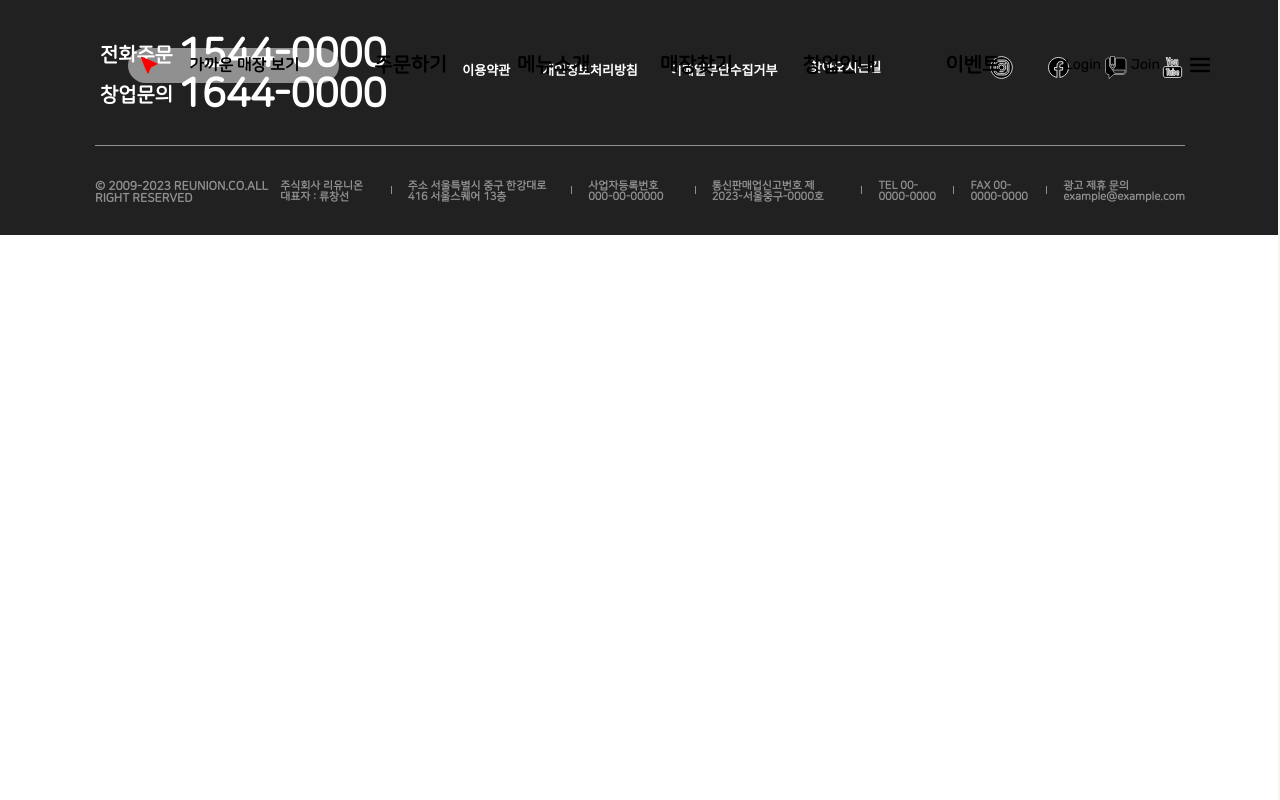
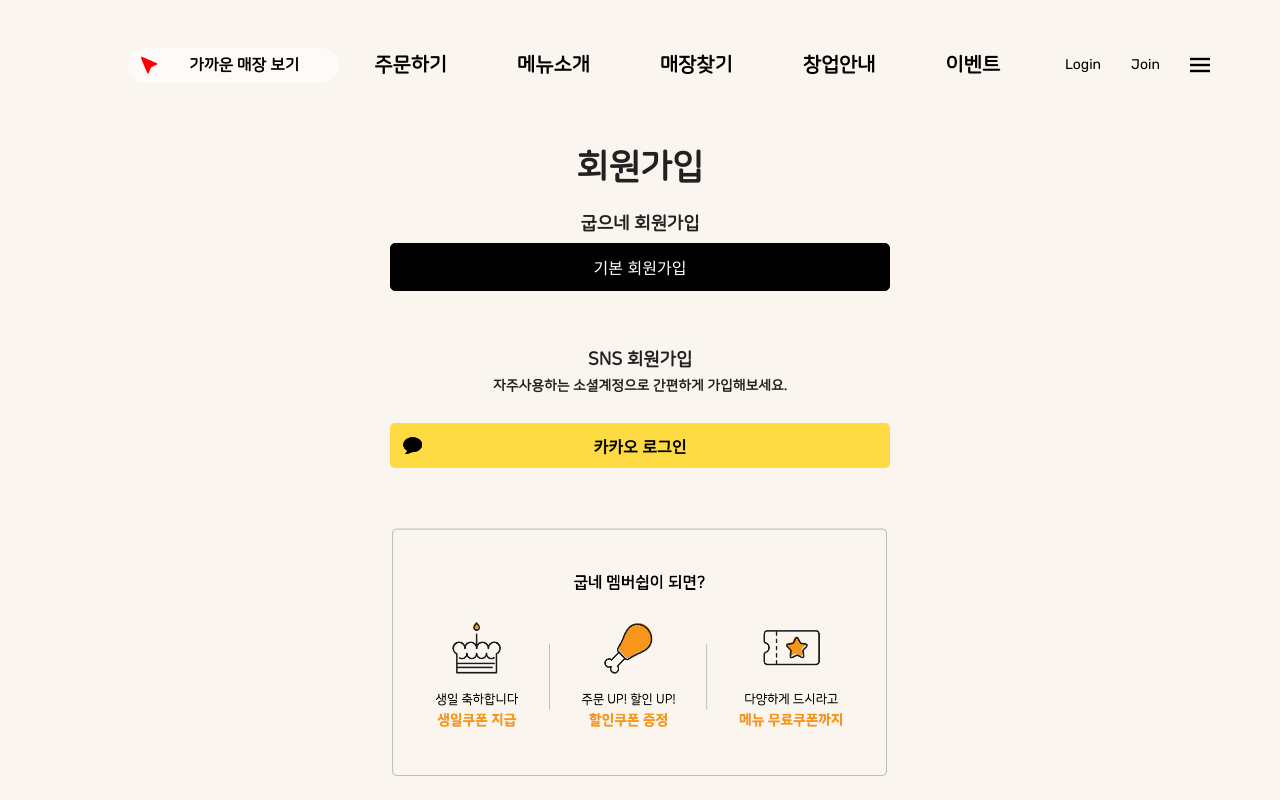
Before and after one commit to ryushin01/goobne, a React (Vite) app: page /goobne/basejoin in a window 1280 px wide. Shown: the top 800 px of the page. Built offline with nearby package versions, Linux system fonts and the light colour scheme.

Commit message:
:lipstick:베이스 회원가입 UI 완성 PR

```diff
--- a/src/Router.jsx
+++ b/src/Router.jsx
@@ -2,6 +2,7 @@ import { BrowserRouter, Routes, Route } from 'react-router-dom';
 import Footer from './components/Footer/Footer';
 import Header from './components/Header/Header';
 import Login from './pages/Login/Login';
+import BaseJoin from './pages/BaseJoin/BaseJoin';
 
 const Router = () => {
   return (
@@ -9,6 +10,7 @@ const Router = () => {
       <Header />
       <Routes>
         <Route path="/login" element={<Login />} />
+        <Route path="/basejoin" element={<BaseJoin />} />
       </Routes>
       <Footer />
     </BrowserRouter>
--- /dev/null
+++ b/src/pages/BaseJoin/BaseJoin.jsx
@@ -0,0 +1,99 @@
+import styled from 'styled-components';
+import Button from '../../components/Button/Button';
+import KakaoBtn from './components/kakaoBtn';
+
+const BaseJoin = () => {
+  return (
+    <BasejoinContainerMain>
+      <BasejoinContainerDiv>
+        <BasejoinHeading>회원가입</BasejoinHeading>
+
+        <BasicJoinAreaDiv>
+          <p>굽으네 회원가입</p>
+          <Button
+            color="black"
+            type="button"
+            size="medium"
+            content="기본 회원가입"
+          />
+        </BasicJoinAreaDiv>
+
+        <SocialJoinAreaDiv>
+          <p>SNS 회원가입</p>
+          <p className="socialGuide">
+            자주사용하는 소셜계정으로 간편하게 가입해보세요.
+          </p>
+          <KakaoBtn></KakaoBtn>
+        </SocialJoinAreaDiv>
+
+        <CouponBannerImgInner>
+          <img
+            src="../../../../goobne/images/couponBanner.png"
+            alt="쿠폰배너"
+          />
+        </CouponBannerImgInner>
+      </BasejoinContainerDiv>
+    </BasejoinContainerMain>
+  );
+};
+
+export default BaseJoin;
+
+const BasejoinContainerMain = styled.main`
+  width: 100%;
+  height: 100%;
+  padding-top: 150px;
+  background-color: ${props => props.theme.grayscaleB};
+`;
+
+const BasejoinContainerDiv = styled.div`
+  display: flex;
+  flex-direction: column;
+  align-items: center;
+  width: 500px;
+  min-width: 500px;
+  margin: 0 auto;
+`;
+const BasejoinHeading = styled.h1`
+  font-weight: 900;
+  font-size: 35px;
+`;
+
+const CouponBannerImgInner = styled.div`
+  width: 100%;
+  height: 250px;
+  margin-bottom: 30px;
+  & > img {
+    width: 100%;
+    height: 100%;
+  }
+`;
+
+const BasicJoinAreaDiv = styled.div`
+  display: flex;
+  flex-direction: column;
+  align-items: center;
+  gap: 10px;
+  width: 100%;
+  margin: 30px 0px;
+  & > p {
+    font-size: 18px;
+    font-weight: 800;
+  }
+`;
+
+const SocialJoinAreaDiv = styled.div`
+  display: flex;
+  flex-direction: column;
+  align-items: center;
+  gap: 10px;
+  width: 100%;
+  margin: 30px 0px 60px 0px;
+  & > p {
+    font-size: 18px;
+    font-weight: 900;
+  }
+  & > .socialGuide {
+    font-size: 14px;
+  }
+`;
--- /dev/null
+++ b/src/pages/BaseJoin/components/KakaoBtn.jsx
@@ -0,0 +1,21 @@
+import styled from 'styled-components';
+const KakaoBtn = () => {
+  return <KakaoBtnButton>카카오 로그인</KakaoBtnButton>;
+};
+
+export default KakaoBtn;
+
+const KakaoBtnButton = styled.button`
+  width: 100%;
+  height: 45px;
+  border: none;
+  border-radius: 5px;
+  cursor: pointer;
+  background-color: #ffdb43;
+  background-image: url(public/images/kakaoBtn.png);
+  background-repeat: no-repeat;
+  background-size: 45px 45px;
+  font-size: 16px;
+  font-weight: 700;
+  margin-top: 20px;
+`;
--- a/src/pages/Login/Login.jsx
+++ b/src/pages/Login/Login.jsx
@@ -27,7 +27,7 @@ const Login = () => {
   return (
     <LoginContainerMain>
       <LoginContainerDiv>
-        <h1>로그인</h1>
+        <LoginHeading>로그인</LoginHeading>
 
         <LoginTabContainerDiv>
           <TabBtnButton
@@ -84,10 +84,10 @@ const LoginContainerDiv = styled.div`
   width: 500px;
   min-width: 500px;
   margin: 0 auto;
-  & > h1 {
-    font-weight: 900;
-    font-size: 40px;
-  }
+`;
+const LoginHeading = styled.h1`
+  font-weight: 900;
+  font-size: 40px;
 `;
 const LoginTabContainerDiv = styled.div`
   display: flex;
```
Also changed, not shown: public/images/kakaoBtn.png (added).
